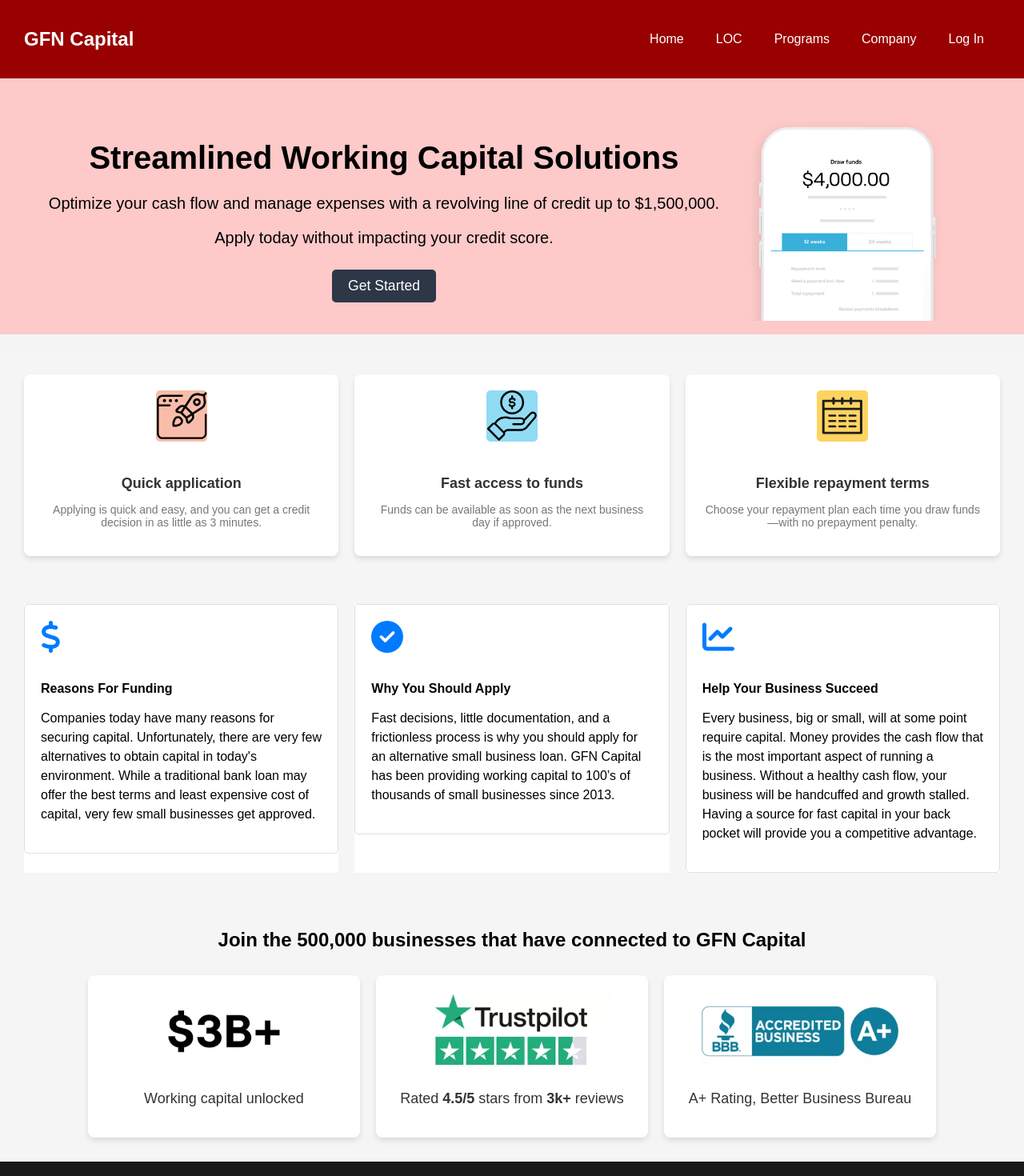
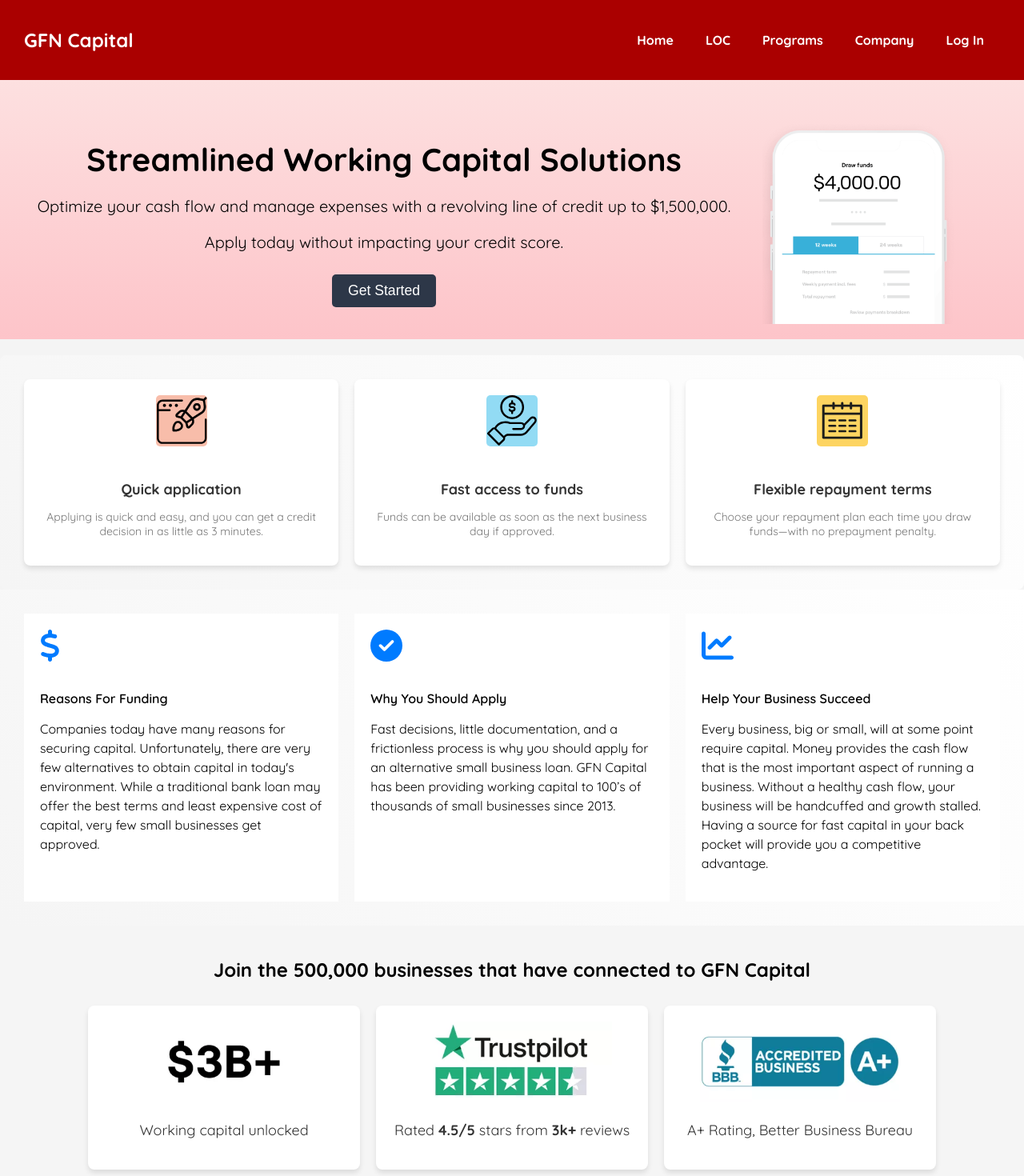
Before and after one commit to markhowell012/natmarks, a React (Create React App) app: page / in a window 1280 px wide. Shown: the top 1470 px of the page at 80% size. Built offline with nearby package versions, Linux system fonts and the light colour scheme.

Commit message:
hasrouter

```diff
--- a/package.json
+++ b/package.json
@@ -2,7 +2,6 @@
   "name": "gfncap",
   "version": "0.1.0",
   "private": true,
-  "homepage": ".",
   "dependencies": {
     "@fortawesome/fontawesome-svg-core": "^6.4.2",
     "@fortawesome/free-solid-svg-icons": "^6.4.2",
--- /dev/null
+++ b/src/App.css
@@ -0,0 +1,5 @@
+@import url('https://fonts.googleapis.com/css2?family=Quicksand:wght@300;400;500;600;700&display=swap');
+
+.App{
+  font-family: 'Quicksand', sans-serif;
+}
--- a/src/App.js
+++ b/src/App.js
@@ -8,6 +8,7 @@
 import { Route, Routes } from "react-router-dom";
 import Application from "./components/Application";
 import SignUpLogin from "./components/signuplogin/SignUpLogin";
+import './App.css'
 function App() {
   return (
     <div className="App">
--- a/src/components/Application.css
+++ b/src/components/Application.css
@@ -98,6 +98,7 @@
     color: #4a90e2;
     font-weight: bold;
     font-size: 18px;
+    text-align: center;
   }
 
   @media screen and (max-width: 600px) {
--- a/src/components/Application.js
+++ b/src/components/Application.js
@@ -88,8 +88,8 @@
                         </select>
                     </label>
                     <button type="submit" className="submit-button">Submit</button>
+                    {isSubmitted && <p className="thank-you-message">Thank you, your application has been submitted.</p>}
                 </form>
-            {isSubmitted && <p className="thank-you-message">Thank you, your application has been submitted.</p>}
             </div>
             <PhoneApp />
         </>
--- a/src/components/FirstSection.css
+++ b/src/components/FirstSection.css
@@ -11,7 +11,7 @@
 }
 
 .header-bg {
-    background-color: #fdc9c9; /* Sample light blue color */
+    background: linear-gradient(to bottom, #fde0e0, #fdc4c9);
     padding: 8px 5px 24px;
     display: flex;
     flex-direction: column;
--- a/src/components/Navbar.css
+++ b/src/components/Navbar.css
@@ -1,11 +1,14 @@
+@import url('https://fonts.googleapis.com/css2?family=Quicksand:wght@300;400;500;600;700&display=swap');
+
 .navbar {
     display: flex;
     justify-content: space-between;
     align-items: center;
     padding: 15px 30px;
-    background-color: #990000;
+    background-color: #AA0000;
     color: white;
     box-shadow: 0 2px 4px rgba(0, 0, 0, 0.1);
+  font-family: 'Quicksand', sans-serif;
 }
 /* Add this to your CSS */
 .scrolled {
@@ -13,7 +16,7 @@
     top: 0;
     left: 0;
     right: 0;
-    background-color: #990000;
+    background-color: #AA0000;
     z-index: 1000; /* Ensure it's above other content */
     box-shadow: 0 2px 4px rgba(0, 0, 0, 0.1);
   }
@@ -31,6 +34,7 @@
 .navbar-right {
     display: flex;
     align-items: center;
+    font-weight: bold;
 }
 
 .nav-item {
@@ -76,7 +80,7 @@
         position: relative;
         top: 100%;
         left: 0;
-        background-color: #990000;
+        background-color: #AA0000;
         border-top: 2px solid;
         opacity: 0;  /* Initially invisible */
         transform: translateY(-20px);  /* Initially positioned slightly upwards */
--- a/src/components/SecondSection.css
+++ b/src/components/SecondSection.css
@@ -4,7 +4,7 @@
     flex-wrap: wrap;
     justify-content: space-between;
     padding: 20px;
-    background-color: #f5f5f5;
+    background: linear-gradient(45deg, #f5f5f5, #ffffff);
     border-radius: 8px;
 }
 
--- a/src/components/Smarter.css
+++ b/src/components/Smarter.css
@@ -6,7 +6,7 @@
     flex-wrap: wrap;
     justify-content: space-between;
     padding: 20px;
-    background-color: #f5f5f5; /* Light background for overall section */
+    background: linear-gradient(45deg, #f5f5f5, #ffffff);
 }
 
 .column-smarter {
@@ -23,8 +23,7 @@
 
 .blurb-smarter {
     padding: 20px;
-    border: 1px solid #e0e0e0;
-    border-radius: 5px;
+    border-radius: 8px;
 }
 
 .icon-smarter {
--- a/src/index.js
+++ b/src/index.js
@@ -2,12 +2,12 @@
 import ReactDOM from 'react-dom/client';
 import './index.css';
 import App from './App';
-import { BrowserRouter } from 'react-router-dom';
+import { HashRouter } from 'react-router-dom';
 
 
 const root = ReactDOM.createRoot(document.getElementById('root'));
 root.render(
-  <BrowserRouter>
+  <HashRouter>
     <App />
-  </BrowserRouter>
+  </HashRouter>
 );
```
Lines whose indentation alone changed are shown as unchanged.
